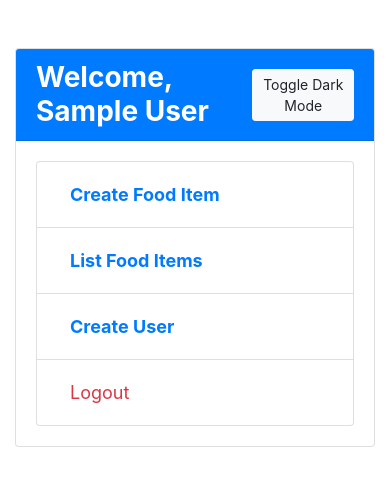
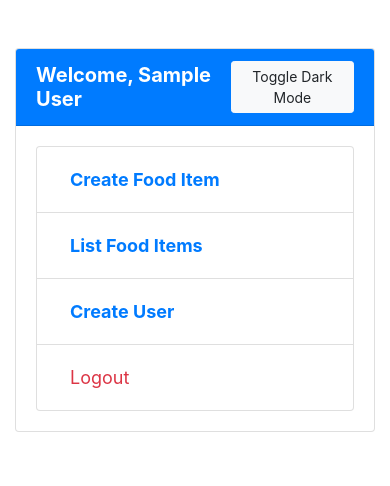
Before and after one commit to alokshandilya/chat-cuisine, a FastAPI app: page /admin in a window 390 px wide. Shown: the top 486 px of the page. Run offline with FastAPI, Linux system fonts and the light colour scheme; the visitor is signed in with stand-in values (Sample User, id 1); tables that the repository leaves empty hold one stand-in row (values such as "Sample post"); some libraries are stand-ins or nearby versions.

Commit message:
mobile friendly

```diff
--- a/templates/admin_dashboard.html
+++ b/templates/admin_dashboard.html
@@ -6,7 +6,6 @@
     <title>Admin Dashboard</title>
     <!-- Bootstrap CSS -->
     <link href="https://maxcdn.bootstrapcdn.com/bootstrap/4.5.2/css/bootstrap.min.css" rel="stylesheet">
-    <link rel="icon" href="/static/images/favicon.ico" type="image/x-icon">
     <style>
         body.dark-mode {
             background-color: #2B3035;
@@ -35,10 +34,10 @@
 <body class="dark-mode">
     <div class="container">
         <div class="row justify-content-center mt-5">
-            <div class="col-lg-8 col-md-10 col-sm-12">
+            <div class="col-12 col-md-8">
                 <div class="card">
                     <div class="card-header bg-primary text-white d-flex justify-content-between align-items-center">
-                        <h1 class="h3 mb-0"><strong>Welcome, {{ full_name }}</strong></h1>
+                        <h1 class="h5 mb-0"><strong>Welcome, {{ full_name }}</strong></h1>
                         <button id="toggle-dark-mode" class="btn btn-light btn-sm">Toggle Dark Mode</button>
                     </div>
                     <div class="card-body">
```
